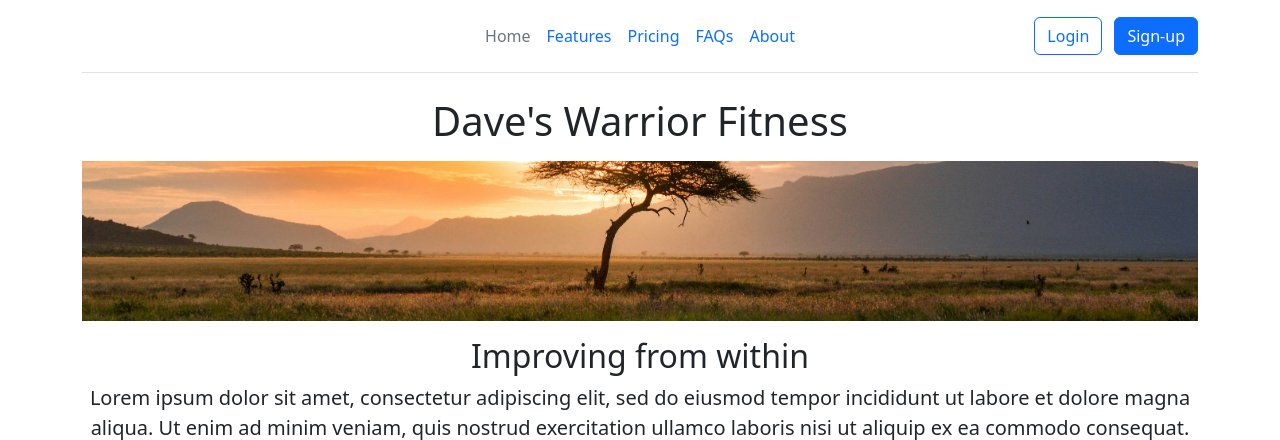
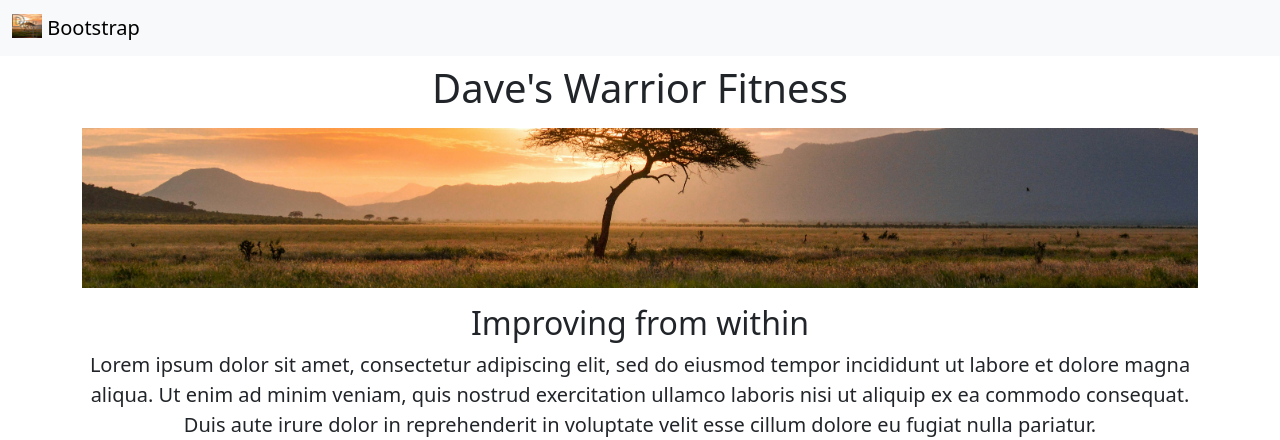
Before and after one commit to DaveFS/DaveFS-FCC_WebDevPythonTutorial, a Flask app: page / in a window 1280 px wide. Shown: the top 440 px of the page. Run offline with Flask 3, Linux system fonts and the light colour scheme.

Commit message:
Added own logo navbar

```diff
--- a/templates/nav.html
+++ b/templates/nav.html
@@ -1,22 +1,8 @@
-<div class="container">
-    <header class="d-flex flex-wrap align-items-center justify-content-center justify-content-md-between py-3 mb-4 border-bottom">
-      <div class="col-md-3 mb-2 mb-md-0">
-        <a href="/" class="d-inline-flex link-body-emphasis text-decoration-none">
-          <svg class="bi" width="40" height="32" role="img" aria-label="Bootstrap"><use xlink:href="#bootstrap"/></svg>
-        </a>
-      </div>
-
-      <ul class="nav col-12 col-md-auto mb-2 justify-content-center mb-md-0">
-        <li><a href="#" class="nav-link px-2 link-secondary">Home</a></li>
-        <li><a href="#" class="nav-link px-2">Features</a></li>
-        <li><a href="#" class="nav-link px-2">Pricing</a></li>
-        <li><a href="#" class="nav-link px-2">FAQs</a></li>
-        <li><a href="#" class="nav-link px-2">About</a></li>
-      </ul>
-
-      <div class="col-md-3 text-end">
-        <button type="button" class="btn btn-outline-primary me-2">Login</button>
-        <button type="button" class="btn btn-primary">Sign-up</button>
-      </div>
-    </header>
+<nav class="navbar bg-body-tertiary">
+  <div class="container-fluid">
+    <a class="navbar-brand" href="#">
+      <img src="/static/DWF_Logo.jpg" alt="Logo" width="30" height="24" class="d-inline-block align-text-top">
+      Bootstrap
+    </a>
   </div>
+</nav>
```
Also changed, not shown: static/DWF_Logo.jpg (added).
